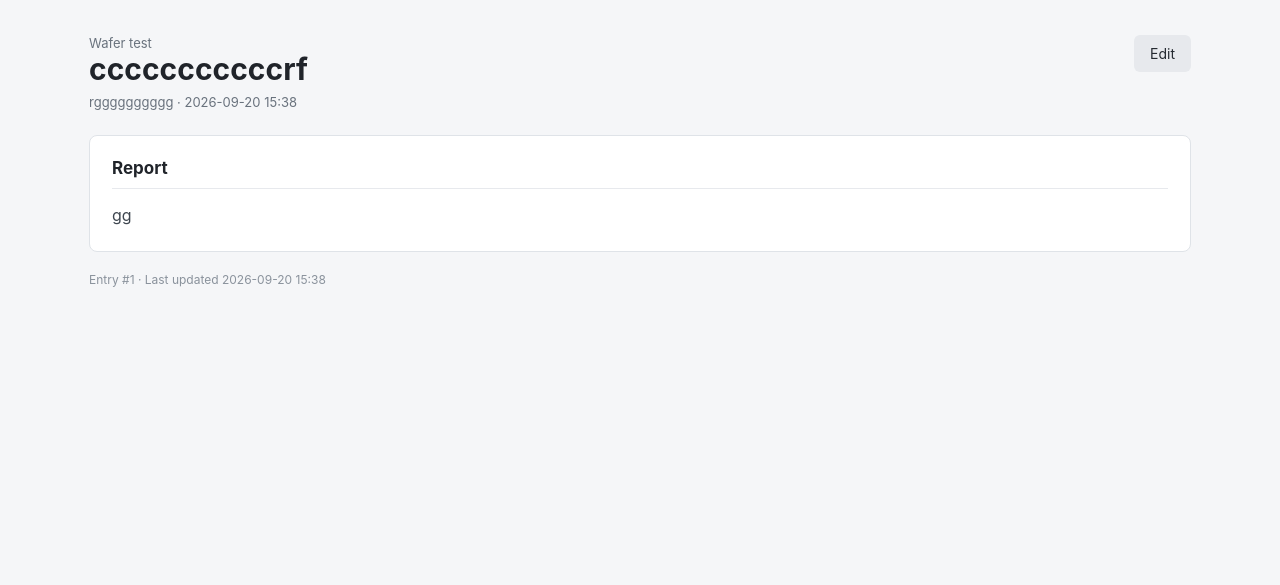
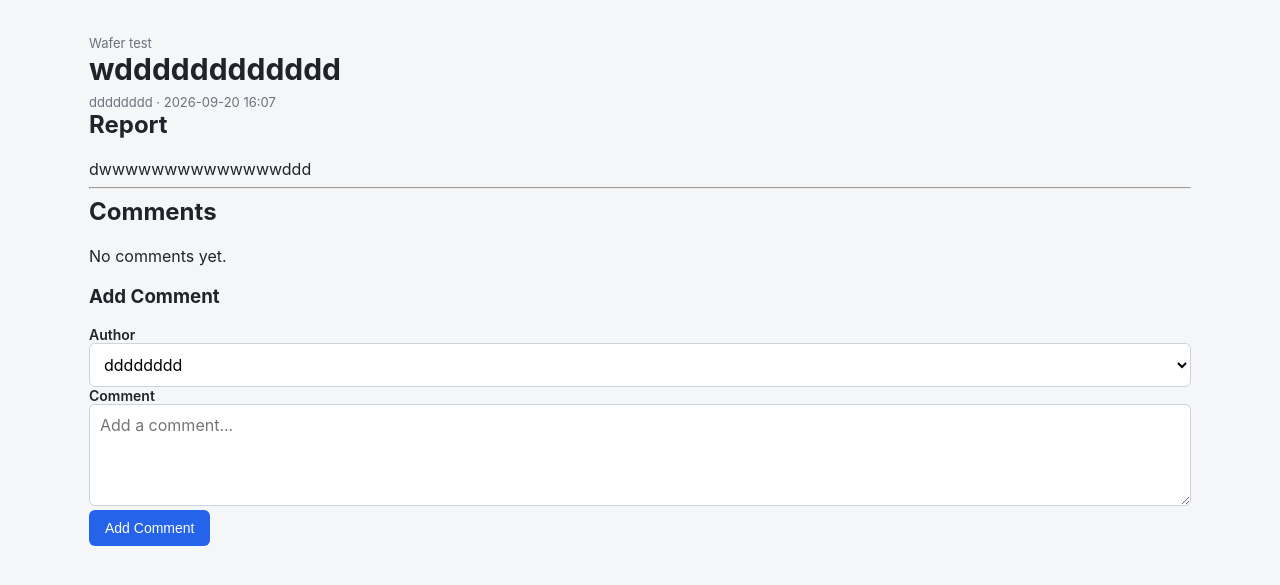
Before and after one commit to greddy36/lab_elog, a Flask app: page /log/1 in a window 1280 px wide. Shown: the part 67-652 px from the top of the page. Run offline with Flask 3, Linux system fonts and the light colour scheme.

Commit message:
removed editing option and added comments instead

```diff
--- a/app.py
+++ b/app.py
@@ -56,7 +56,38 @@
 
 	equipment = db.relationship("Equipment", secondary=log_equipment, lazy="subquery")
 
+class Comment(db.Model):
+    id = db.Column(db.Integer, primary_key=True)
 
+    text = db.Column(db.Text, nullable=False)
+
+    created_at = db.Column(
+        db.DateTime,
+        default=datetime.utcnow,
+        nullable=False
+    )
+
+    author_id = db.Column(
+        db.Integer,
+        db.ForeignKey("author.id"),
+        nullable=False
+    )
+
+    log_entry_id = db.Column(
+        db.Integer,
+        db.ForeignKey("log_entry.id"),
+        nullable=False
+    )
+
+    author = db.relationship("Author")
+    log_entry = db.relationship(
+        "LogEntry",
+        backref=db.backref(
+            "comments",
+            lazy=True,
+            cascade="all, delete-orphan"
+        )
+    )
 # -----------------------------
 # Helpers
 # -----------------------------
@@ -110,14 +141,16 @@
 
 	if query:
 		pattern = f"%{query}%"
-		logs_query = logs_query.join(Author).filter(
-			or_(
-				LogEntry.title.ilike(pattern),
-				LogEntry.work_performed.ilike(pattern),
-				LogEntry.result.ilike(pattern),
-				LogEntry.subsystem.ilike(pattern),
-				Author.name.ilike(pattern),
-			)
+
+		logs_query = logs_query.join(Author).outerjoin(Comment).filter(
+		    or_(
+		        LogEntry.title.ilike(pattern),
+		        LogEntry.work_performed.ilike(pattern),
+		        LogEntry.result.ilike(pattern),
+		        LogEntry.subsystem.ilike(pattern),
+		        Author.name.ilike(pattern),
+		        Comment.text.ilike(pattern),
+		    )
 		).distinct()
 
 	if author_id:
@@ -195,15 +228,17 @@
 
 @app.route("/log/<int:log_id>")
 def view_log(log_id):
-	entry = db.session.get(LogEntry, log_id)
+    log = db.get_or_404(LogEntry, log_id)
 
-	if entry is None:
-		abort(404)
+    authors = Author.query.order_by(Author.name).all()
 
-	return render_template("view_log.html", entry=entry)
+    return render_template(
+        "view_log.html",
+        log=log,
+        authors=authors
+    )
 
-
-@app.route("/log/<int:log_id>/edit", methods=["GET", "POST"])
+'''@app.route("/log/<int:log_id>/edit", methods=["GET", "POST"])
 def edit_log(log_id):
 	entry = db.session.get(LogEntry, log_id)
 
@@ -236,7 +271,31 @@
 		return redirect(url_for("view_log", log_id=entry.id))
 
 	return render_template("edit_log.html", entry=entry, error=None)
+'''
+@app.route("/log/<int:log_id>/comment", methods=["POST"])
+def add_comment(log_id):
 
+    log = db.get_or_404(LogEntry, log_id)
+
+    text = request.form.get("text", "").strip()
+    author_id = request.form.get("author_id", type=int)
+
+    if not text:
+        return redirect(url_for("view_log", log_id=log_id))
+
+    if not author_id:
+        return redirect(url_for("view_log", log_id=log_id))
+
+    comment = Comment(
+        text=text,
+        author_id=author_id,
+        log_entry_id=log.id
+    )
+
+    db.session.add(comment)
+    db.session.commit()
+
+    return redirect(url_for("view_log", log_id=log_id))
 
 # -----------------------------
 # Startup
--- a/templates/view_log.html
+++ b/templates/view_log.html
@@ -2,35 +2,87 @@
 
 {% block content %}
 
-<div class="entry-header">
+<div class="log-header">
     <div>
         <div class="log-card-top">
-            <span class="type">{{ entry.log_type }}</span>
+            <span class="type">{{ log.log_type }}</span>
 
         </div>
 
-        <h1>{{ entry.title }}</h1>
+        <h1>{{ log.title }}</h1>
 
         <div class="metadata">
-            {{ entry.author.name }}
-            · {{ entry.created_at.strftime("%Y-%m-%d %H:%M") }}
-            {% if entry.subsystem %}
-                · {{ entry.subsystem }}
+            {{ log.author.name }}
+            · {{ log.created_at.strftime("%Y-%m-%d %H:%M") }}
+            {% if log.subsystem %}
+                · {{ log.subsystem }}
             {% endif %}
         </div>
     </div>
 
-    <a class="button secondary" href="{{ url_for('edit_log', log_id=entry.id) }}">Edit</a>
 </div>
 
-<section class="entry-section">
+<section class="log-section">
     <h2>Report</h2>
-    <div class="entry-text">{{ entry.result or "—" }}</div>
+    <div class="log-text">{{ log.result or "—" }}</div>
 </section>
 
-<div class="entry-footer">
-    Entry #{{ entry.id }}
-    · Last updated {{ entry.updated_at.strftime("%Y-%m-%d %H:%M") }}
-</div>
+<hr>
+
+<h2>Comments</h2>
+
+{% if log.comments %}
+    {% for comment in log.comments %}
+        <div class="comment">
+            <div class="comment-header">
+                <strong>{{ comment.author.name }}</strong>
+                <span>
+                    {{ comment.created_at.strftime("%Y-%m-%d %H:%M") }}
+                </span>
+            </div>
+
+            <div class="comment-text">
+                {{ comment.text }}
+            </div>
+        </div>
+    {% endfor %}
+{% else %}
+    <p>No comments yet.</p>
+{% endif %}
+
+
+<h3>Add Comment</h3>
+
+<form method="POST"
+      action="{{ url_for('add_comment', log_id=log.id) }}">
+
+    <div>
+        <label for="author_id">Author</label>
+
+        <select name="author_id" id="author_id" required>
+
+            {% for author in authors %}
+                <option value="{{ author.id }}">
+                    {{ author.name }}
+                </option>
+            {% endfor %}
+        </select>
+    </div>
+
+    <div>
+        <label for="text">Comment</label>
+
+        <textarea
+            name="text"
+            id="text"
+            rows="4"
+            required
+            placeholder="Add a comment..."
+        ></textarea>
+    </div>
+
+    <button type="submit">Add Comment</button>
+
+</form>
 
 {% endblock %}
```
Also changed, not shown: templates/edit_log.html (deleted, +0 -58 lines), instance/lab_elog.db.
